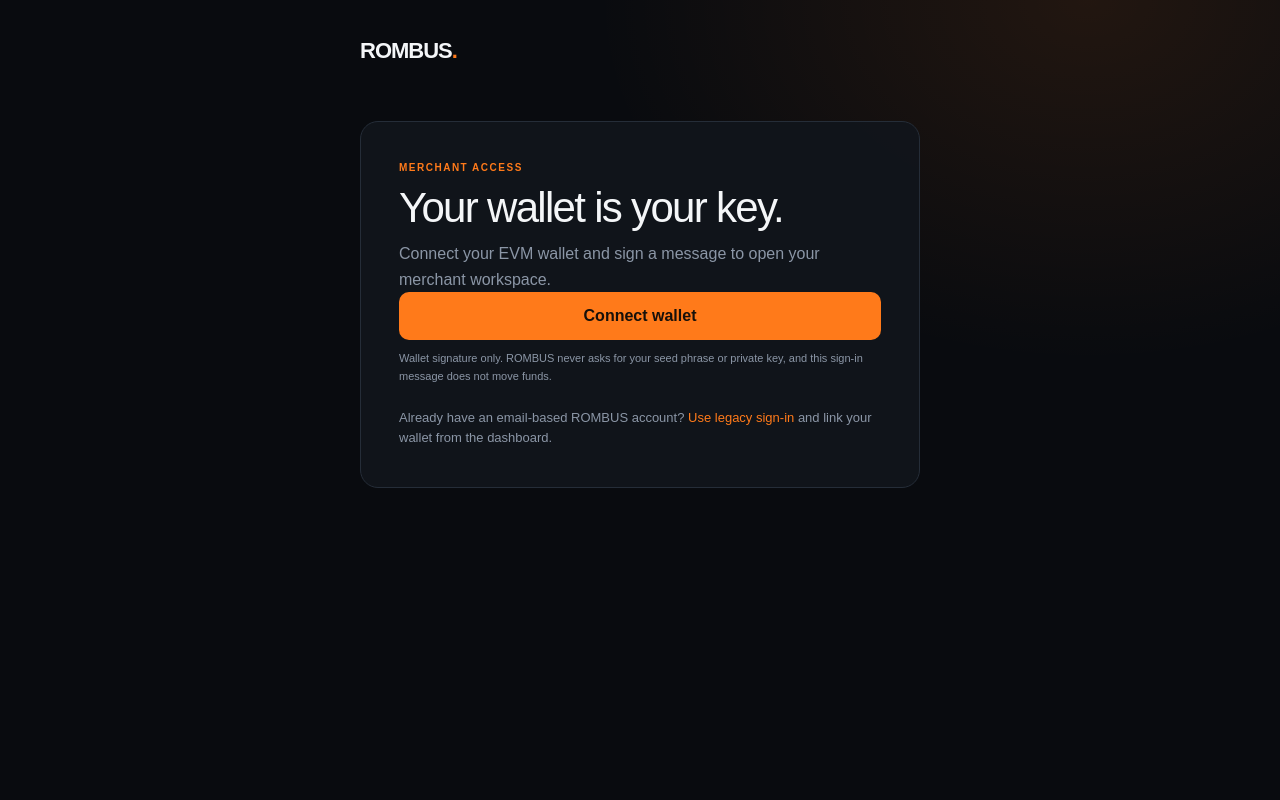
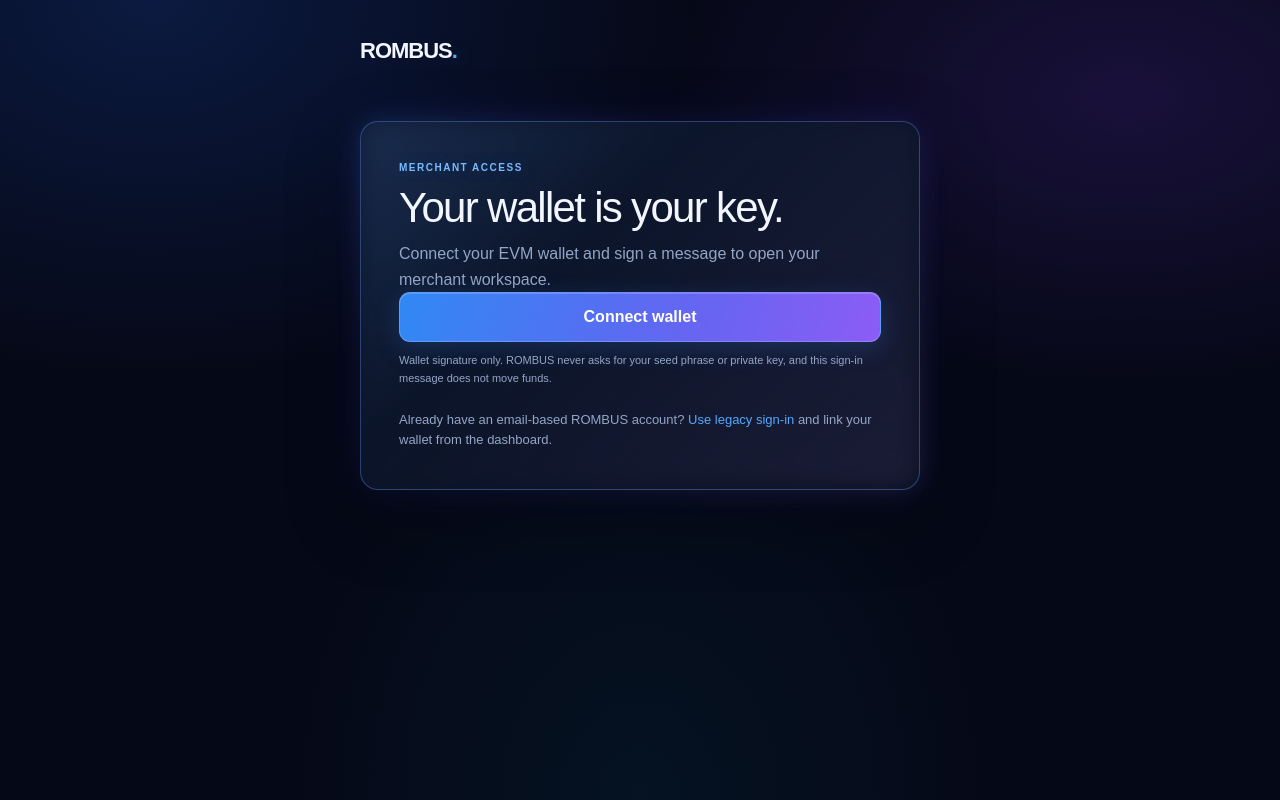
Before and after one commit to R-byte028/ROMBUS-, a Next.js app: page /login in a window 1280 px wide. Built offline with nearby package versions, Linux system fonts and the light colour scheme.

Commit message:
Redesign ROMBUS with futuristic blue and violet theme

```diff
--- a/app/globals.css
+++ b/app/globals.css
@@ -127,3 +127,77 @@ a { color: var(--orange); }
 .wallet-login .fine-print { margin: 0; }
 
 .refund-wallet-button { justify-self: start; width: auto; }
+
+
+/* ROMBUS futuristic blue / violet visual system */
+:root {
+  --bg:#050816; --panel:#0b1224; --panel-soft:#101a31;
+  --line:rgba(111,151,255,.22); --muted:#94a5c6; --text:#f2f6ff;
+  --orange:#54a8ff; --blue:#54a8ff; --violet:#a78bfa; --cyan:#67e8f9;
+}
+html { scroll-behavior:smooth; }
+body {
+  background:
+    radial-gradient(ellipse at 12% 0%,rgba(37,99,235,.20),transparent 34%),
+    radial-gradient(ellipse at 88% 12%,rgba(124,58,237,.17),transparent 30%),
+    radial-gradient(ellipse at 50% 100%,rgba(8,145,178,.08),transparent 42%),var(--bg);
+  background-attachment:fixed;
+}
+::selection { background:rgba(84,168,255,.32); color:white; }
+a { transition:color .18s ease,opacity .18s ease; }
+a:hover { color:#a5d4ff; }
+.panel {
+  position:relative; isolation:isolate;
+  background:linear-gradient(145deg,rgba(15,27,52,.95),rgba(8,14,29,.97));
+  border:1px solid rgba(104,151,255,.36);
+  box-shadow:0 18px 55px rgba(0,0,0,.28),0 0 26px rgba(59,130,246,.11),inset 0 1px 0 rgba(255,255,255,.045);
+}
+.panel::after {
+  content:""; position:absolute; inset:-1px; border-radius:inherit; pointer-events:none; z-index:-1;
+  background:linear-gradient(135deg,rgba(96,165,250,.24),transparent 36%,rgba(167,139,250,.2));
+  filter:blur(13px); opacity:.6;
+}
+.field {
+  border:1px solid rgba(115,151,220,.27); background:rgba(4,10,24,.84);
+  border-radius:11px; transition:border-color .18s ease,box-shadow .18s ease,background .18s ease;
+}
+.field:focus {
+  border-color:rgba(84,168,255,.9); background:rgba(7,17,38,.98);
+  box-shadow:0 0 0 3px rgba(59,130,246,.14),0 0 19px rgba(59,130,246,.13);
+}
+.primary {
+  background:linear-gradient(105deg,#3188f5,#6366f1 58%,#8b5cf6); color:#fff;
+  border:1px solid rgba(174,205,255,.32); border-radius:11px;
+  box-shadow:0 7px 24px rgba(59,130,246,.22),inset 0 1px 0 rgba(255,255,255,.18);
+  transition:transform .18s ease,box-shadow .18s ease,filter .18s ease;
+}
+.primary:hover:not(:disabled) { transform:translateY(-1px); filter:brightness(1.08); box-shadow:0 10px 30px rgba(59,130,246,.32),0 0 18px rgba(139,92,246,.2); }
+.brand span { color:#54a8ff; text-shadow:0 0 16px rgba(84,168,255,.65); }
+.nav-cta { color:#fff; background:linear-gradient(105deg,#3188f5,#6d5ce8); border:1px solid rgba(174,205,255,.28); box-shadow:0 5px 20px rgba(59,130,246,.2); }
+.eyebrow { color:#79baff; text-shadow:0 0 15px rgba(84,168,255,.25); }
+.stack label,.checkout-form label { color:#cbd8f2; }
+.quiet-button { background:rgba(14,25,48,.65); border-color:rgba(115,151,220,.26); transition:border-color .18s ease,background .18s ease; }
+.quiet-button:hover { border-color:rgba(84,168,255,.7); background:rgba(31,55,96,.5); }
+.status-open { color:#fcd38d; border-color:rgba(251,191,36,.3); }
+.status-paid { color:#86efc1; border-color:rgba(52,211,153,.24); }
+.count-pill { color:#a9c4ef; background:rgba(59,130,246,.08); }
+.notice-panel { border-color:rgba(104,151,255,.28); background:linear-gradient(120deg,rgba(18,36,70,.8),rgba(13,18,39,.86)); box-shadow:0 0 22px rgba(59,130,246,.08); }
+.checkout-quote { border-color:rgba(104,151,255,.3); background:rgba(4,10,24,.72); box-shadow:inset 0 0 22px rgba(59,130,246,.05); }
+.confirm-check input { accent-color:#54a8ff; }
+input::placeholder,textarea::placeholder { color:#6f82a8; }
+select option { background:#0b1224; color:#f2f6ff; }
+:focus-visible { outline:2px solid rgba(103,232,249,.9); outline-offset:3px; }
+main.shell>header { margin-bottom:clamp(42px,7vw,74px)!important; }
+main.shell>section:first-of-type h1 { text-wrap:balance; }
+main.shell>section:first-of-type h1 span { text-shadow:0 0 32px rgba(84,168,255,.23); }
+main.shell>section.panel { box-shadow:0 24px 70px rgba(0,0,0,.34),0 0 35px rgba(59,130,246,.11),0 0 70px rgba(124,58,237,.07); }
+main.shell>section.panel form { display:grid; gap:2px; }
+@media(max-width:820px) { .dashboard-grid,.checkout-layout { grid-template-columns:1fr; } .checkout-layout { margin-top:28px; } }
+@media(max-width:560px) {
+  .shell { width:min(100% - 28px,1180px); }
+  .two-col,.form-grid { grid-template-columns:minmax(0,1fr)!important; }
+  main.shell>header { align-items:flex-start!important; flex-wrap:wrap; }
+  main.shell>header nav { gap:10px!important; }
+  .checkout-meta div,.quote-line { align-items:flex-start; }
+}
+@media(prefers-reduced-motion:reduce) { *,*::before,*::after { scroll-behavior:auto!important; transition-duration:.01ms!important; animation-duration:.01ms!important; } }
```
